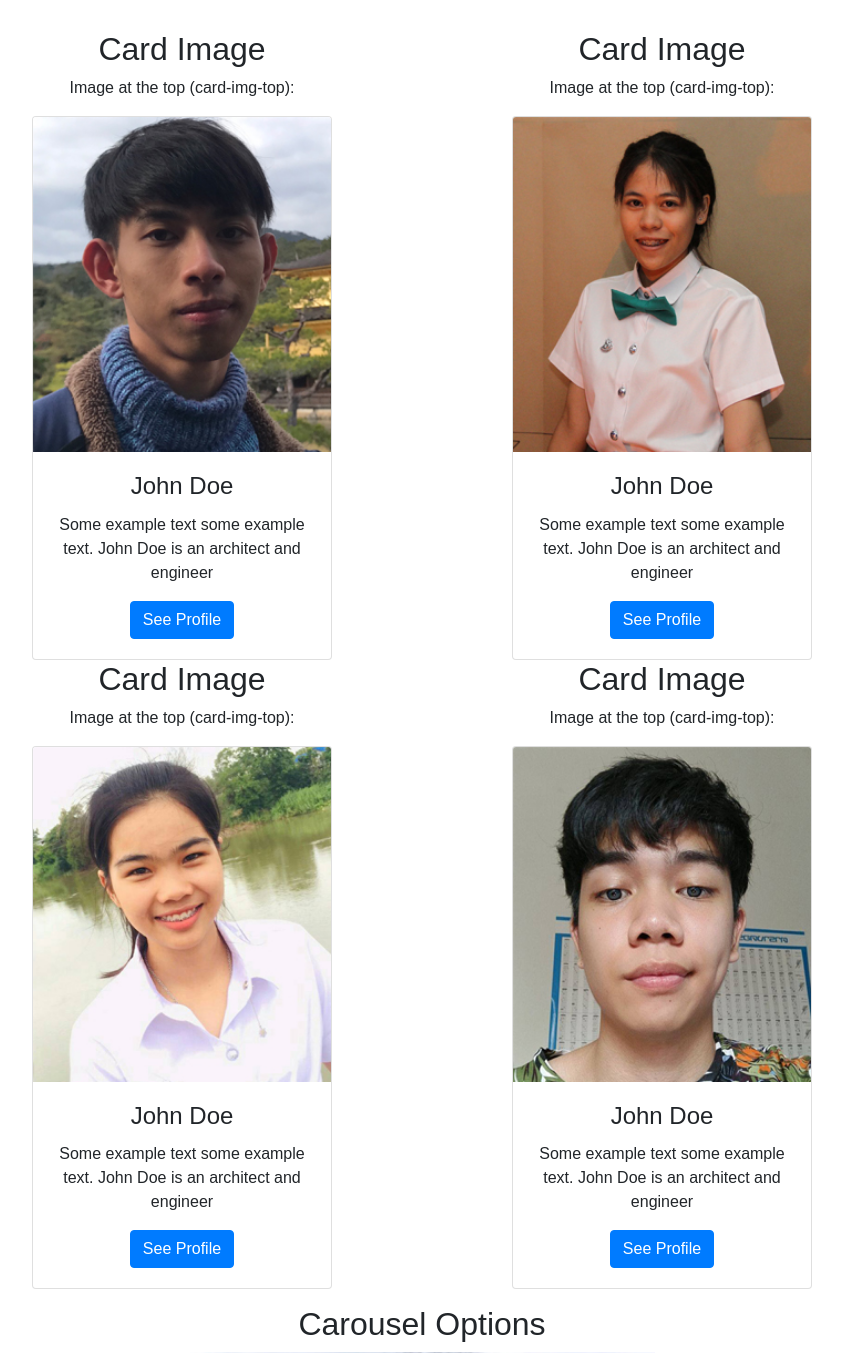
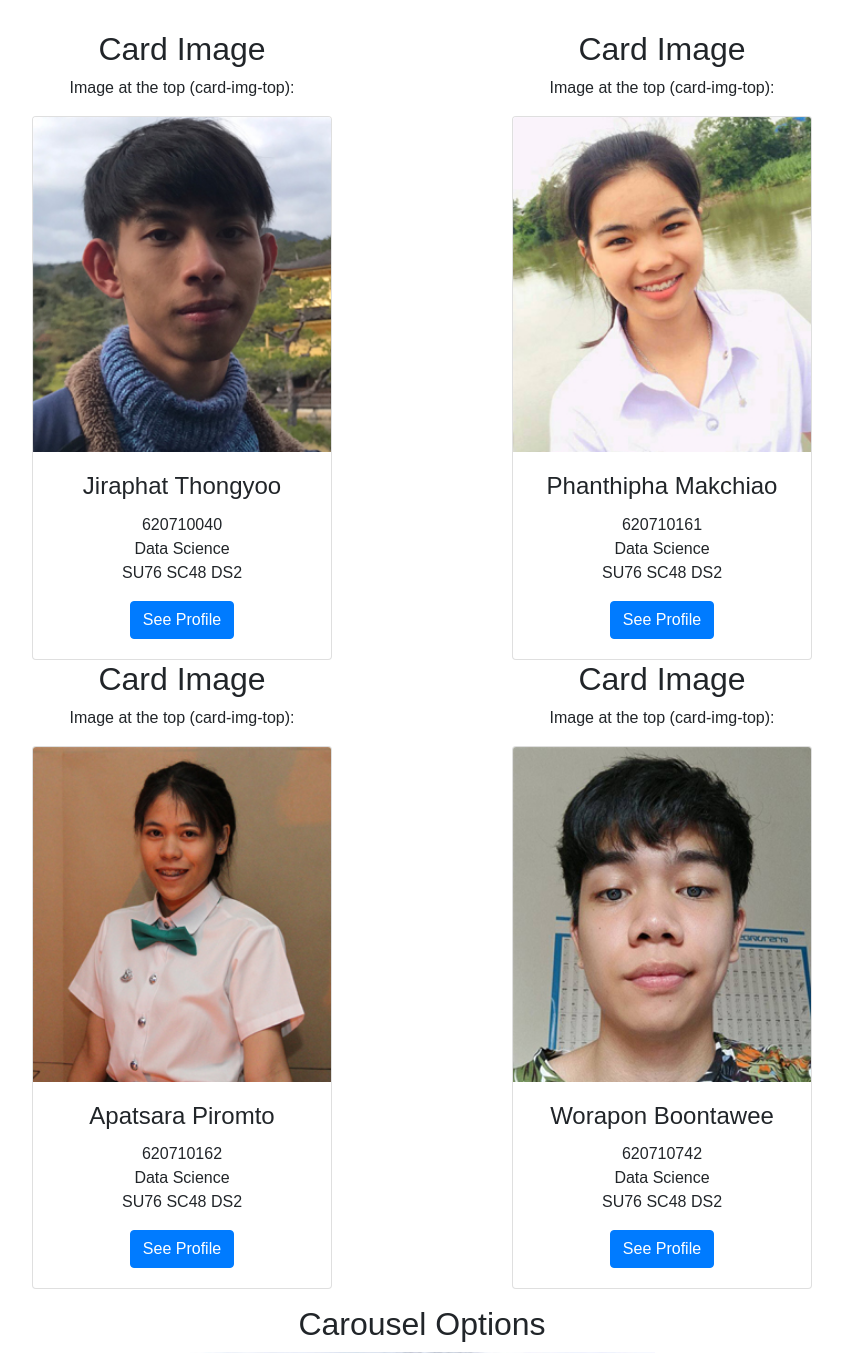
Before and after one commit to pondbiggy/HovercraftNew, a PHP site: page / in a window 1280 px wide. Shown: the part 450-1803 px from the top of the page, without its empty margins (218-1061 px from the left). Run offline with PHP 8.4, Linux system fonts and the light colour scheme; some libraries are stand-ins or nearby versions.

Commit message:
Add files via upload

```diff
--- a/index.php
+++ b/index.php
@@ -114,18 +114,18 @@
             <div class="card" style="width:300px">
                 <img class="card-img-top" src="p11.jpg" alt="Card image" style="width:100%">
                 <div class="card-body">
-                <h4 class="card-title">John Doe</h4>
-                <p class="card-text">Some example text some example text. John Doe is an architect and engineer</p>
+                <h4 class="card-title">Jiraphat Thongyoo</h4>
+                <p class="card-text">620710040<br>Data Science<br>SU76 SC48 DS2</p>
                 <a href="#" class="btn btn-primary">See Profile</a>
                 </div>
             </div>
       <h2>Card Image</h2>
             <p>Image at the top (card-img-top):</p>
             <div class="card" style="width:300px">
-                <img class="card-img-top" src="p22.jpg" alt="Card image" style="width:100%">
+                <img class="card-img-top" src="p33.jpg" alt="Card image" style="width:100%">
                 <div class="card-body">
-                <h4 class="card-title">John Doe</h4>
-                <p class="card-text">Some example text some example text. John Doe is an architect and engineer</p>
+                <h4 class="card-title">Apatsara Piromto</h4>
+                <p class="card-text">620710162<br>Data Science<br>SU76 SC48 DS2</p>
                 <a href="#" class="btn btn-primary">See Profile</a>
                 </div>
             </div>
@@ -135,10 +135,10 @@
       <h2>Card Image</h2>
             <p>Image at the top (card-img-top):</p>
             <div class="card" style="width:300px">
-                <img class="card-img-top" src="p33.jpg" alt="Card image" style="width:100%">
+                <img class="card-img-top" src="p22.jpg" alt="Card image" style="width:100%">
                 <div class="card-body">
-                <h4 class="card-title">John Doe</h4>
-                <p class="card-text">Some example text some example text. John Doe is an architect and engineer</p>
+                <h4 class="card-title">Phanthipha Makchiao</h4>
+                <p class="card-text">620710161<br>Data Science<br>SU76 SC48 DS2</p>
                 <a href="#" class="btn btn-primary">See Profile</a>
                 </div>
             </div>
@@ -147,8 +147,8 @@
             <div class="card" style="width:300px">
                 <img class="card-img-top" src="p44.jpg" alt="Card image" style="width:100%">
                 <div class="card-body">
-                <h4 class="card-title">John Doe</h4>
-                <p class="card-text">Some example text some example text. John Doe is an architect and engineer</p>
+                <h4 class="card-title">Worapon Boontawee</h4>
+                <p class="card-text">620710742<br>Data Science<br>SU76 SC48 DS2</p>
                 <a href="#" class="btn btn-primary">See Profile</a>
                 </div>
             </div>
```
